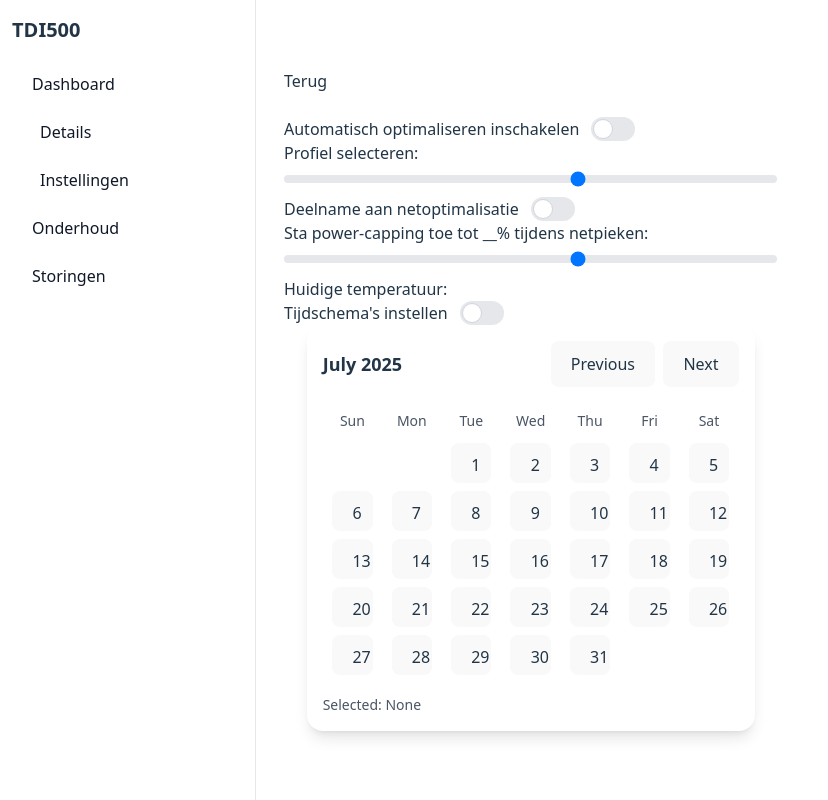
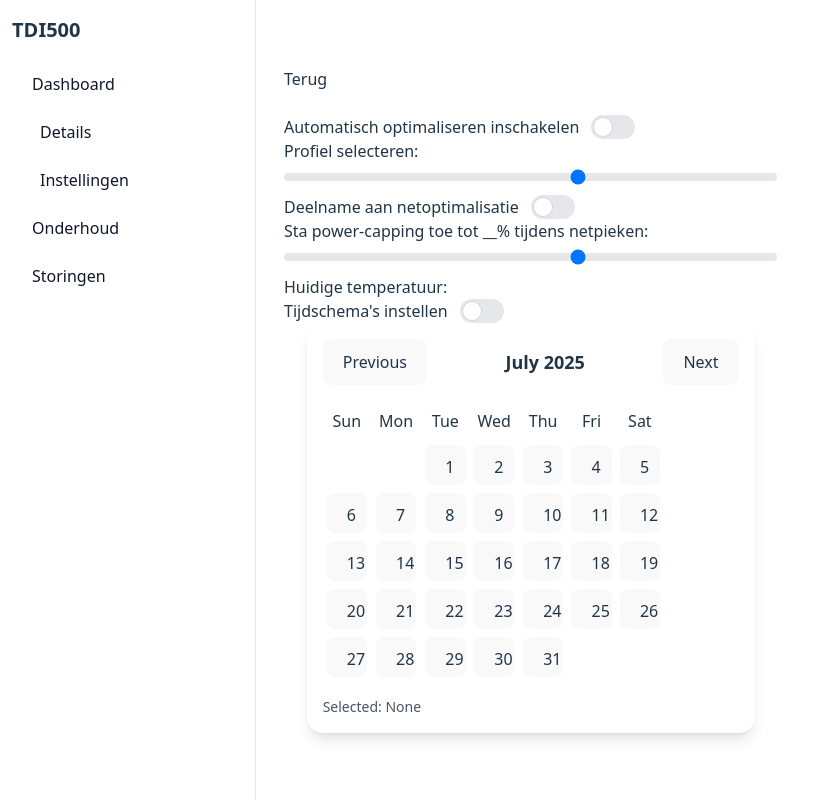
Before and after one commit to CurleyDS/Installateursportaal, a React (Vite) app: page /1/Instellingen in a window 1280 px wide. Shown: the whole page, without its empty margins (0-828 px from the left). Built offline with nearby package versions, Linux system fonts and the light colour scheme.

Commit message:
Worked on fixing Calendar

```diff
--- a/src/components/CalendarComponent.jsx
+++ b/src/components/CalendarComponent.jsx
@@ -6,16 +6,6 @@ function Calendar({ initialDate = new Date() }) {
 
     const year = current.getFullYear();
     const month = current.getMonth();
-
-    const pad = (n) => {
-        String(n).padStart(2, "0");
-    }
-
-    const ymd = (d) => {
-        `${d.getFullYear()}-${pad(d.getMonth() + 1)}-${pad(d.getDate())}`;
-    }
-
-    const todayKey = ymd(new Date());
 
     const startOffset = new Date(year, month, 1).getDay(); // 0 (Sun) - 6 (Sat)
     const daysInMonth = new Date(year, month + 1, 0).getDate();
@@ -35,6 +25,19 @@ function Calendar({ initialDate = new Date() }) {
         calendar.push(null);
     }
 
+    const pad = (n) => {
+        String(n).padStart(2, "0");
+    }
+
+    const ymd = (d) => {
+        `${d.getFullYear()}-${pad(d.getMonth() + 1)}-${pad(d.getDate())}`;
+    }
+
+    const handleSelect = (event, date) => {
+        event.preventDefault();
+        setSelected(date);
+    }
+
     const go = (delta) => {
         setCurrent((c) => new Date(c.getFullYear(), c.getMonth() + delta, 1));
     }
@@ -42,27 +45,16 @@ function Calendar({ initialDate = new Date() }) {
     return (
         <div className="max-w-md mx-auto p-4 bg-white rounded-2xl shadow-lg">
             <div className="flex items-center justify-between mb-4">
+                <button type="button" onClick={() => go(-1)} className="px-3 py-1 rounded">Previous</button>
+
                 <h2 className="text-lg font-semibold">{current.toLocaleString("default", { month: "long" }) /* month-name */} {year}</h2>
 
-                <div className="flex gap-2">
-                    <button
-                        onClick={() => go(-1)}
-                        className="px-3 py-1 rounded bg-gray-100 hover:bg-gray-200"
-                    >
-                        Previous
-                    </button>
-                    <button
-                        onClick={() => go(1)}
-                        className="px-3 py-1 rounded bg-gray-100 hover:bg-gray-200"
-                    >
-                        Next
-                    </button>
-                </div>
+                <button type="button" onClick={() => go(1)} className="px-3 py-1 rounded">Next</button>
             </div>
 
-            <table className="w-full border-collapse">
+            <table>
                 <thead>
-                    <tr className="text-gray-600 text-sm">
+                    <tr>
                         {['Sun','Mon','Tue','Wed','Thu','Fri','Sat'].map((day) => (
                             <th key={day} className="p-2 font-medium">{day}</th>
                         ))}
@@ -78,8 +70,9 @@ function Calendar({ initialDate = new Date() }) {
                                     return (
                                         <td key={i} className="p-1 text-center">
                                             <button
-                                                onClick={() => setSelected(ymd(date))}
-                                                className={`w-10 h-10 rounded-full transition-colors duration-150 ${(selected === ymd(date)) ? "bg-indigo-500 text-white" : ((ymd(date) === todayKey) ? "border border-indigo-500" : "hover:bg-gray-100")}`}
+                                                type="button"
+                                                onClick={() => handleSelect(date)}
+                                                className={`w-10 h-10 rounded-full transition-colors duration-150 ${(selected === ymd(date)) ? "bg-indigo-500 text-white" : ((ymd(date) === ymd(new Date())) ? "border border-indigo-500" : "hover:bg-gray-100")}`}
                                             >
                                                 {date.getDate()}
                                             </button>
```
